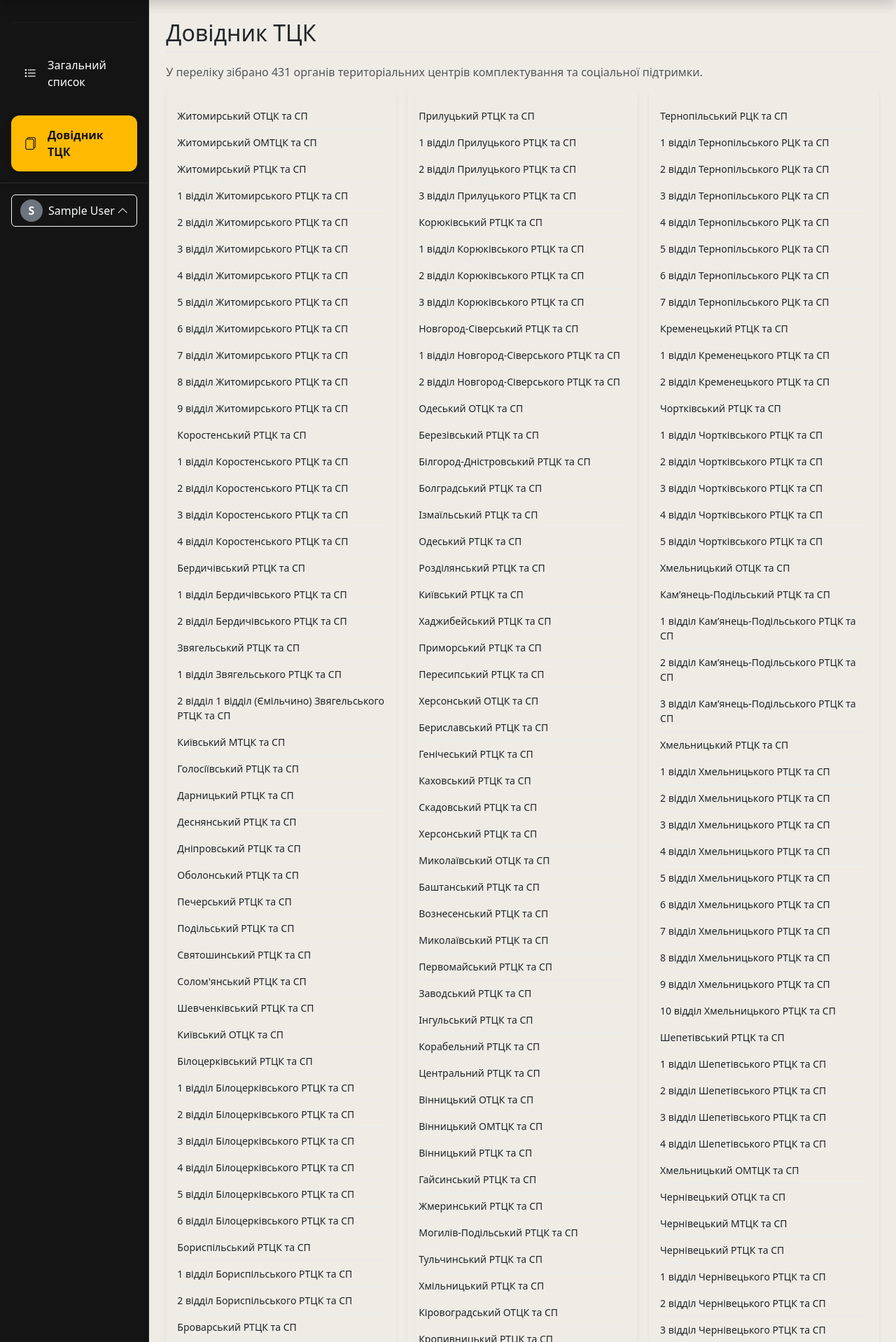
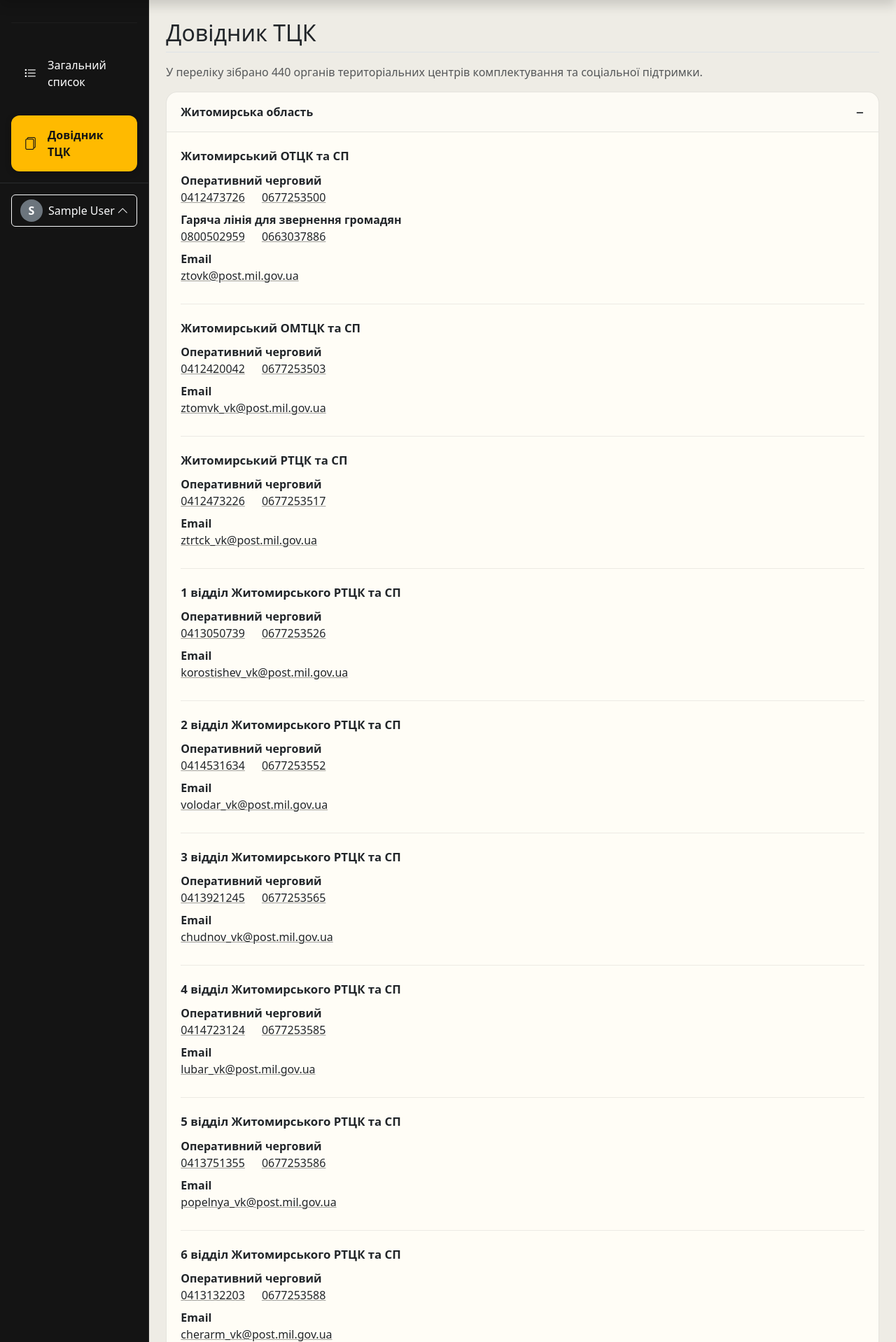
Before and after one commit to pavlozaikin/AccountingPlus, a Django app: page /tck-reference/ in a window 1280 px wide. Shown: the part 34-1952 px from the top of the page at 70% size. Run offline with Django 4.2, Linux system fonts and the light colour scheme; the visitor is signed in with stand-in values (Sample User, id 1); parts of the project's set-up code (start-up, migrations or seed data) failed here and were passed over.

Commit message:
Add accordion-based TCK reference with contact details

```diff
--- /dev/null
+++ b/persons/tck_reference_data.py
@@ -0,0 +1,145 @@
+from __future__ import annotations
+
+import re
+from collections import OrderedDict
+from functools import lru_cache
+from pathlib import Path
+from typing import Dict, Iterable, List, MutableMapping, Optional
+
+from django.conf import settings
+
+OBLAST_FROM_HEADING: Dict[str, str] = {
+    "Житомирський ОТЦК та СП": "Житомирська область",
+    "Київський МТЦК та СП": "м. Київ",
+    "Київський ОТЦК та СП": "Київська область",
+    "Полтавський ОТЦК та СП": "Полтавська область",
+    "Сумський ОТЦК та СП": "Сумська область",
+    "Черкаський ОТЦК та СП": "Черкаська область",
+    "Чернігівський ОТЦК та СП": "Чернігівська область",
+    "Чернігівський РТЦК та СП": "Чернігівська область",
+    "Ніжинський РТЦК та СП": "Чернігівська область",
+    "Прилуцький РТЦК та СП": "Чернігівська область",
+    "Корюківський РТЦК та СП": "Чернігівська область",
+    "Новгород-Сіверський РТЦК та СП": "Чернігівська область",
+    "Одеський ОТЦК та СП": "Одеська область",
+    "Херсонський ОТЦК та СП": "Херсонська область",
+    "Миколаївський ОТЦК та СП": "Миколаївська область",
+    "Вінницький ОТЦК та СП": "Вінницька область",
+    "Кіровоградський ОТЦК та СП": "Кіровоградська область",
+    "Волинський ОТЦК та СП": "Волинська область",
+    "Закарпатський ОТЦК та СП": "Закарпатська область",
+    "Івано-Франківський ОТЦК та СП": "Івано-Франківська область",
+    "Львівський ОТЦК та СП": "Львівська область",
+    "Рівненський ОТЦК та СП": "Рівненська область",
+    "Тернопільський ОТЦК та СП": "Тернопільська область",
+    "Хмельницький ОТЦК та СП": "Хмельницька область",
+    "Чернівецький ОТЦК та СП": "Чернівецька область",
+    "Дніпропетровський ОТЦК та СП": "Дніпропетровська область",
+    "Донецький ОТЦК та СП": "Донецька область",
+    "Луганський ОТЦК та СП": "Луганська область",
+    "Харківський ОТЦК та СП": "Харківська область",
+    "Запорізький ОТЦК та СП": "Запорізька область",
+}
+
+
+def _strip_contact_value(value: str) -> str:
+    """Return the value without surrounding whitespace and NBSP characters."""
+
+    return value.strip().replace("\xa0", " ")
+
+
+def _normalise_tel_href(value: str) -> str:
+    """Prepare a value that can be safely used in a tel: hyperlink."""
+
+    cleaned = re.sub(r"[^0-9+]", "", value)
+    return cleaned
+
+
+def _get_data_file() -> Path:
+    return Path(settings.BASE_DIR) / "data" / "tckdataforlist.md"
+
+
+@lru_cache(maxsize=1)
+def get_tck_reference_data() -> List[Dict[str, object]]:
+    """Parse the Markdown data file and return structured contact data."""
+
+    data_file = _get_data_file()
+    if not data_file.exists():
+        return []
+
+    oblasts: MutableMapping[str, Dict[str, object]] = OrderedDict()
+    current_oblast: Optional[Dict[str, object]] = None
+    current_entry: Optional[Dict[str, object]] = None
+    current_section: Optional[Dict[str, object]] = None
+
+    for raw_line in data_file.read_text(encoding="utf-8").splitlines():
+        line = raw_line.strip()
+        if not line:
+            continue
+
+        if line.startswith("### "):
+            title = line[4:].strip()
+            if current_oblast is None:
+                continue
+            current_entry = {"title": title, "sections": []}
+            current_oblast["entries"].append(current_entry)
+            current_section = None
+            continue
+
+        if line.startswith("## "):
+            title = line[3:].strip()
+            if current_oblast is None:
+                continue
+            current_entry = {"title": title, "sections": []}
+            current_oblast["entries"].append(current_entry)
+            current_section = None
+            continue
+
+        if line.startswith("# "):
+            title = line[2:].strip()
+            oblast_name = OBLAST_FROM_HEADING.get(title)
+            if oblast_name is None:
+                oblast_name = title
+            current_oblast = oblasts.setdefault(
+                oblast_name, {"name": oblast_name, "entries": []}
+            )
+            current_entry = {"title": title, "sections": []}
+            current_oblast["entries"].append(current_entry)
+            current_section = None
+            continue
+
+        if line.startswith("#### "):
+            if current_entry is None:
+                continue
+            heading = line[5:].strip()
+            section_title = heading.rstrip(":")
+            section_type = "email" if "email" in section_title.lower() else "phone"
+            current_section = {
+                "title": section_title,
+                "type": section_type,
+                "items": [],
+            }
+            current_entry["sections"].append(current_section)
+            continue
+
+        if current_section is None:
+            continue
+
+        value = _strip_contact_value(line)
+        if not value:
+            continue
+
+        if current_section["type"] == "email":
+            item = {"text": value, "href": f"mailto:{value}"}
+        else:
+            href_value = _normalise_tel_href(value)
+            item = {"text": value, "href": f"tel:{href_value}"}
+        current_section["items"].append(item)
+
+    return list(oblasts.values())
+
+
+def count_tck_entries(regions: Iterable[Dict[str, object]]) -> int:
+    """Return the total number of individual ТЦК entries across all regions."""
+
+    return sum(len(region.get("entries", [])) for region in regions)
--- a/persons/templates/persons/tck_reference.html
+++ b/persons/templates/persons/tck_reference.html
@@ -1,23 +1,152 @@
 {% extends 'base.html' %}
 {% block title %}Довідник ТЦК — Облік+{% endblock %}
+{% block extra_css %}
+  {{ block.super }}
+  <style>
+    .tck-accordion {
+      border-radius: 1rem;
+      border: 1px solid rgba(20, 20, 20, 0.1);
+      overflow: hidden;
+      background-color: #fdfbf5;
+    }
+
+    .tck-accordion__item + .tck-accordion__item {
+      border-top: 1px solid rgba(20, 20, 20, 0.1);
+    }
+
+    .tck-accordion__summary {
+      list-style: none;
+      margin: 0;
+      padding: 1rem 1.25rem;
+      display: flex;
+      align-items: center;
+      justify-content: space-between;
+      gap: 1rem;
+      cursor: pointer;
+      font-weight: 600;
+    }
+
+    .tck-accordion__summary::-webkit-details-marker {
+      display: none;
+    }
+
+    .tck-accordion__summary::after {
+      content: "+";
+      font-size: 1.25rem;
+      line-height: 1;
+      font-weight: 400;
+    }
+
+    .tck-accordion__item[open] .tck-accordion__summary::after {
+      content: "−";
+    }
+
+    .tck-accordion__item[open] .tck-accordion__summary {
+      border-bottom: 1px solid rgba(20, 20, 20, 0.1);
+    }
+
+    .tck-accordion__body {
+      padding: 1.5rem 1.25rem 2rem;
+      background-color: #fffdf6;
+    }
+
+    .tck-entry + .tck-entry {
+      margin-top: 1.75rem;
+      padding-top: 1.5rem;
+      border-top: 1px solid rgba(20, 20, 20, 0.08);
+    }
+
+    .tck-entry__title {
+      font-size: 1.05rem;
+      font-weight: 600;
+      margin-bottom: 0.75rem;
+    }
+
+    .tck-entry__list {
+      margin: 0;
+    }
+
+    .tck-entry__list dt {
+      font-weight: 600;
+      margin-top: 0.5rem;
+    }
+
+    .tck-entry__list dd {
+      margin-left: 0;
+      margin-bottom: 0.5rem;
+    }
+
+    .tck-entry__contacts {
+      margin: 0;
+      padding: 0;
+      list-style: none;
+      display: flex;
+      flex-wrap: wrap;
+      gap: 0.5rem 1.5rem;
+    }
+
+    .tck-entry__contacts a {
+      color: inherit;
+      text-decoration: underline;
+      text-decoration-thickness: 1px;
+      text-decoration-color: rgba(20, 20, 20, 0.4);
+    }
+
+    .tck-entry__contacts a:hover,
+    .tck-entry__contacts a:focus {
+      text-decoration-color: currentColor;
+    }
+
+    @media (max-width: 575.98px) {
+      .tck-accordion__summary {
+        padding: 1rem;
+      }
+
+      .tck-accordion__body {
+        padding: 1.25rem 1rem 1.75rem;
+      }
+    }
+  </style>
+{% endblock %}
 {% block content %}
 <div class="d-flex justify-content-between flex-wrap flex-md-nowrap align-items-center pt-1 pb-2 mb-3 border-bottom">
   <h1 class="h2 mb-0">Довідник ТЦК</h1>
 </div>
 <p class="text-muted">У переліку зібрано {{ tck_entries_total }} органів територіальних центрів комплектування та соціальної підтримки.</p>
-<div class="row row-cols-1 row-cols-md-2 row-cols-xl-3 g-3">
-  {% for column in tck_columns %}
-    <div class="col d-flex">
-      <div class="card flex-fill shadow-sm border-0">
-        <div class="card-body py-3">
-          <ul class="list-unstyled mb-0 small">
-            {% for entry in column %}
-              <li class="py-2 {% if not forloop.last %}border-bottom border-light-subtle{% endif %}">{{ entry }}</li>
-            {% endfor %}
-          </ul>
-        </div>
+<div class="tck-accordion">
+  {% for region in tck_regions %}
+    <details class="tck-accordion__item" {% if forloop.first %}open{% endif %}>
+      <summary class="tck-accordion__summary">
+        <span>{{ region.name }}</span>
+      </summary>
+      <div class="tck-accordion__body">
+        {% for entry in region.entries %}
+          <article class="tck-entry">
+            <h2 class="tck-entry__title">{{ entry.title }}</h2>
+            {% if entry.sections %}
+              <dl class="tck-entry__list">
+                {% for section in entry.sections %}
+                  <dt>{{ section.title }}</dt>
+                  <dd>
+                    {% if section.items %}
+                      <ul class="tck-entry__contacts">
+                        {% for contact in section.items %}
+                          <li>
+                            <a href="{{ contact.href }}">{{ contact.text }}</a>
+                          </li>
+                        {% endfor %}
+                      </ul>
+                    {% else %}
+                      —
+                    {% endif %}
+                  </dd>
+                {% endfor %}
+              </dl>
+            {% endif %}
+          </article>
+        {% endfor %}
       </div>
-    </div>
+    </details>
   {% endfor %}
 </div>
 {% endblock %}
--- a/persons/views.py
+++ b/persons/views.py
@@ -1,6 +1,5 @@
 from __future__ import annotations
 
-from math import ceil
 from typing import Any, Dict
 
 from django.contrib import messages
@@ -13,7 +12,7 @@ from django.views.generic import CreateView, DeleteView, ListView, TemplateView,
 from .forms import PersonForm
 from .models import Person
 from .recommendations import PersonRecommendationEngine, PersonData
-from .tcksp_choices import TCKSP_CHOICES
+from .tck_reference_data import count_tck_entries, get_tck_reference_data
 
 
 class SidebarContextMixin:
@@ -92,16 +91,9 @@ class TckReferenceView(LoginRequiredMixin, SidebarContextMixin, TemplateView):
 
     def get_context_data(self, **kwargs: Any) -> Dict[str, Any]:
         context = super().get_context_data(**kwargs)
-        entries = [label for value, label in TCKSP_CHOICES if value]
-        unique_entries = list(dict.fromkeys(entries))
-        column_count = 3
-        per_column = max(ceil(len(unique_entries) / column_count), 1)
-        columns = [
-            unique_entries[index : index + per_column]
-            for index in range(0, len(unique_entries), per_column)
-        ]
-        context["tck_columns"] = columns
-        context["tck_entries_total"] = len(unique_entries)
+        reference_data = get_tck_reference_data()
+        context["tck_regions"] = reference_data
+        context["tck_entries_total"] = count_tck_entries(reference_data)
         return context
 
 
```
